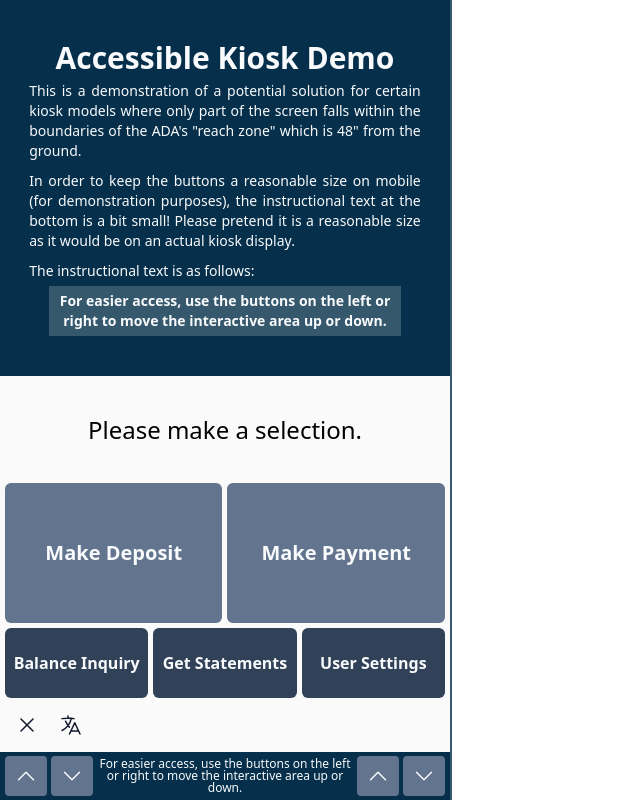
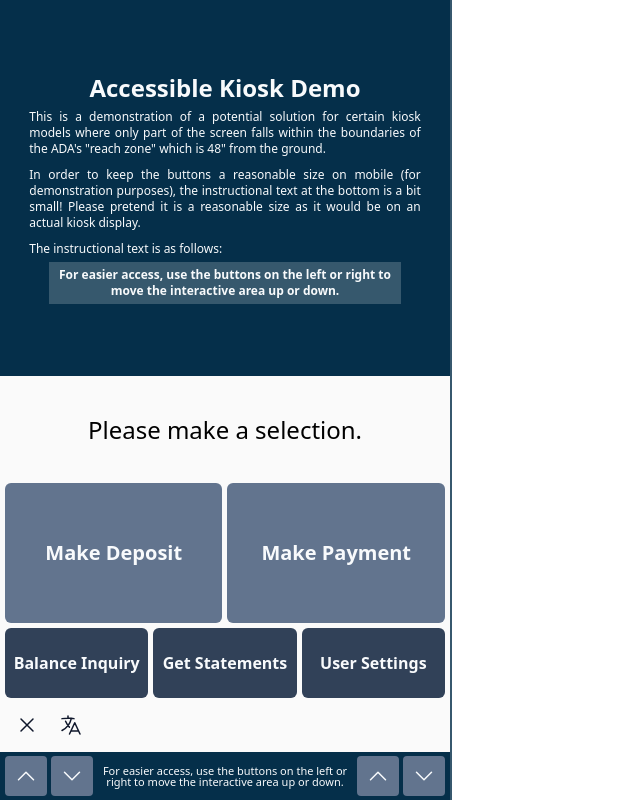
Before and after one commit to acaffeinateddev/accessible-kiosk-demo, a plain HTML site: page index.html in a window 1280 px wide. Shown: the whole page, without its empty margins (0-640 px from the left). Drawn offline with nearby package versions, Linux system fonts and the light colour scheme.

Commit message:
Decreased font sizes

```diff
--- a/index.html
+++ b/index.html
@@ -17,8 +17,8 @@
 
 <body>
     <div class="kiosk-screen bg-sky-950 outline-2 outline-sky-950/80">
-        <div class="extra-space text-slate-50 text-sm">
-            <h1 class="text-3xl font-bold">Accessible Kiosk Demo</h1>
+        <div class="extra-space text-slate-50 text-xs">
+            <h1 class="text-2xl font-bold">Accessible Kiosk Demo</h1>
             <p>This is a demonstration of a potential solution for certain kiosk models where only part of the screen
                 falls within the boundaries of the ADA's "reach zone" which is 48" from the ground. </p>
 
--- a/styles.css
+++ b/styles.css
@@ -1,3 +1,7 @@
+body {
+    font-size: 14px;
+}
+
 .kiosk-screen {
     display: grid;
     grid-template-rows: 47dvh 47dvh 6dvh;
@@ -8,6 +12,7 @@
     aspect-ratio: 9/16;
     max-height: 100dvh;
     line-height: 1.3;
+
 }
 
 .extra-space {
@@ -103,7 +108,7 @@ h2 {
     align-items: center;
     line-height: 1;
     text-align: center;
-    /* font-size: 10px; */
+    font-size: 11px;
 }
 
 .move-buttons {
```
